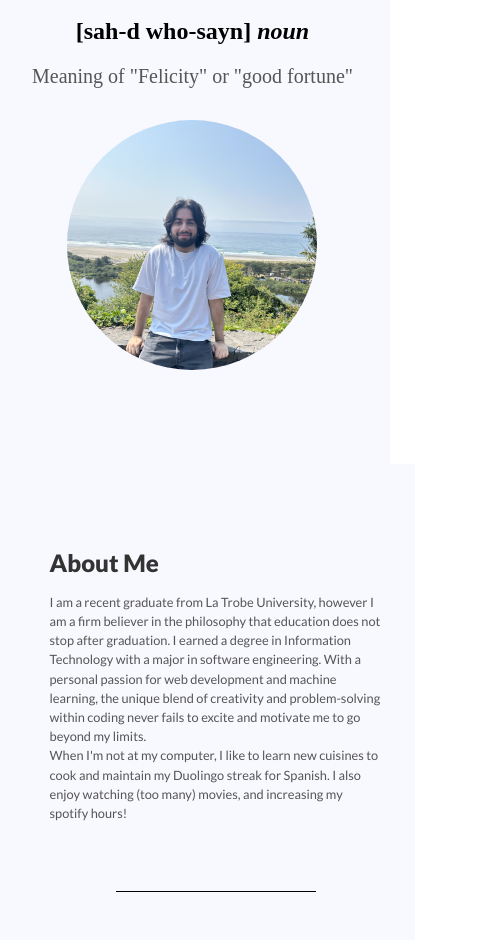
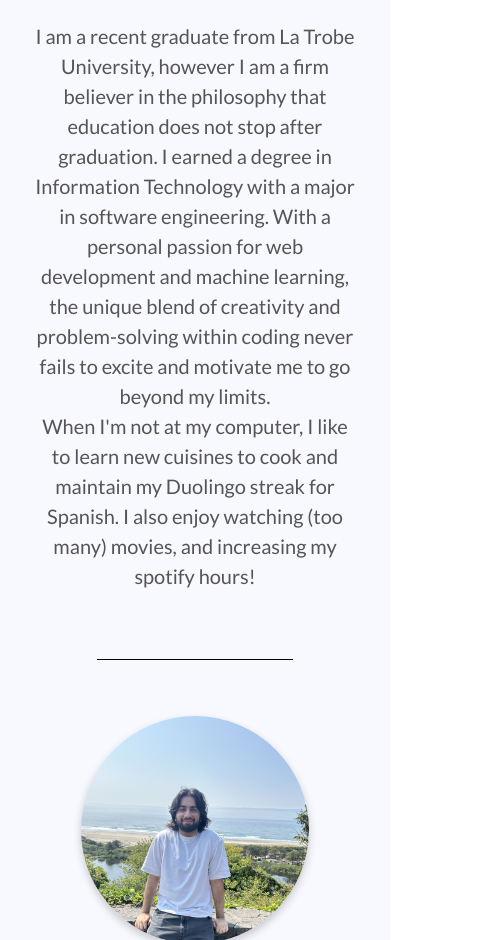
Before and after one commit to shjcc/saad-portfolio, a React (Vite) app in the folder saad-portfolio/: page / in a window 390 px wide. Shown: the part 1060-2000 px from the top of the page, 478 px wide, since content can reach past the window. Built offline with nearby package versions, Linux system fonts and the light colour scheme; a web font is replaced by a local one.

Commit message:
idk where im at lol so confused, about + hero section combined. need better animation for navbar

```diff
--- a/saad-portfolio/src/App.tsx
+++ b/saad-portfolio/src/App.tsx
@@ -1,6 +1,5 @@
 import Entry from './pages/entry/entry';
 import Home from './pages/home/home';
-
 
 const App = () => {
 
--- a/saad-portfolio/src/components/navbar.tsx
+++ b/saad-portfolio/src/components/navbar.tsx
@@ -28,7 +28,7 @@ const NavBar = () => {
     return (
         <motion.nav className={styles.navbar}
                     initial={{opacity: 0, x: -50 }}
-                    whileInView={{opacity: 1, x: 0, transition: { delay: 0.2, duration: 0.5 }}}
+                    whileInView={{opacity: 1, x: 0, transition: { delay: 1.2, duration: 0.5 }}}
                     viewport={ {once: false, amount: .5}}
         >
             <motion.ul className={styles.navList}
@@ -36,7 +36,7 @@ const NavBar = () => {
                        whileInView={{opacity: 1, x: 0, transition: { delay: 0.9, duration: 0.5 }}}
                        viewport={ {once: false, amount: .5}}
             >
-                {['home', 'about', 'education', 'skills', 'projects'].map((section) => (
+                {['about', 'education', 'skills', 'projects'].map((section) => (
                     <li key={section} className={styles.navItem}>
                         <a
                             href={`#${section}`}
--- a/saad-portfolio/src/pages/entry/entry.tsx
+++ b/saad-portfolio/src/pages/entry/entry.tsx
@@ -28,7 +28,7 @@ const Entry = () => {
                 </p>
 
                 <p className={styles.entryTyping}>
-                    <TypewriterEffect phrase="error: !!!131232@92n813192(*@Q*(#(*@naskj@*(!((!*@D@!@&&&&# " delay={4500}/>
+                    <TypewriterEffect phrase="error: !!!131232@92n813192(*@Q*(#(*@naskj@*(!((" delay={4500}/>
                 </p>
             </div>
 
--- a/saad-portfolio/src/pages/home/about.tsx
+++ b/saad-portfolio/src/pages/home/about.tsx
@@ -1,5 +1,6 @@
 import styles from '../../styles/about.module.css';
 import { motion } from 'framer-motion';
+import profile from "../../assets/profile.jpg";
 
 
 const About = () => {
@@ -7,24 +8,34 @@ const About = () => {
         <section id="about" className={styles.aboutContainer}>
             <div className={styles.aboutContent}>
                 <motion.h1 className={styles.aboutTitle}
-                           initial={{opacity: 0, x: -50 }}
-                           whileInView={{opacity: 1, x: 0, transition: { delay: 0.2, duration: 0.5 }}}
-                           viewport={ {once: false, amount: .5}}
+                           initial={{opacity: 0, x: -50}}
+                           whileInView={{opacity: 1, x: 0, transition: {delay: 0.2, duration: 0.5}}}
+                           viewport={{once: false, amount: .5}}
                 >
                     About Me
                 </motion.h1>
                 <motion.p className={styles.aboutDescription}
-                          initial={{opacity: 0, x: -50 }}
-                          whileInView={{opacity: 1, x: 0, transition: { delay: 0.4, duration: 0.5 }}}
-                          viewport={ {once: false, amount: .5}}
+                          initial={{opacity: 0, x: -50}}
+                          whileInView={{opacity: 1, x: 0, transition: {delay: 0.4, duration: 0.5}}}
+                          viewport={{once: false, amount: .5}}
                 >
-                    I am a recent graduate from La Trobe University, however I am a firm believer in the philosophy that education does not stop after graduation.
+                    I am a recent graduate from La Trobe University, however I am a firm believer in the philosophy that
+                    education does not stop after graduation.
                     I earned a degree in Information Technology with a major in software engineering.
-                    With a personal passion for web development and machine learning, the unique blend of creativity and problem-solving
+                    With a personal passion for web development and machine learning, the unique blend of creativity and
+                    problem-solving
                     within coding never fails to excite and motivate me to go beyond my limits.
-                    <br/>When I'm not at my computer, I like to learn new cuisines to cook and maintain my Duolingo streak for Spanish. I also enjoy watching (too many) movies, and increasing my spotify hours!
+                    <br/>When I'm not at my computer, I like to learn new cuisines to cook and maintain my Duolingo
+                    streak for Spanish. I also enjoy watching (too many) movies, and increasing my spotify hours!
                 </motion.p>
             </div>
+            <motion.div className={styles.aboutImgBox}
+                        initial={{opacity: 0, y: 50}}
+                        whileInView={{opacity: 1, y: 0, transition: {delay: 0.8, duration: 0.5}}}
+                        viewport={{once: false, amount: .5}}
+            >
+                <img src={profile} alt="Saad's Picture" className={styles.aboutImg}/>
+            </motion.div>
         </section>
     )
 }
--- a/saad-portfolio/src/pages/home/hero.tsx
+++ b/saad-portfolio/src/pages/home/hero.tsx
@@ -1,7 +1,5 @@
 import styles from '../../styles/hero.module.css';
 import Typewriter from "typewriter-effect";
-import selfie from "../../assets/profile.jpg";
-
 
 const Hero = () => {
     return (
@@ -21,7 +19,6 @@ const Hero = () => {
                 </h1>
                 <h2 className={styles.heroPronounce}>[sah-d who-sayn] <i>noun</i></h2>
                 <p className={styles.heroDefinition}>Meaning of "Felicity" or "good fortune" </p>
-                <img src={selfie} alt="Saad's Picture" className={styles.heroImg} />
             </div>
         </section>
     )
--- a/saad-portfolio/src/pages/home/home.tsx
+++ b/saad-portfolio/src/pages/home/home.tsx
@@ -1,6 +1,6 @@
 import styles from '../../styles/home.module.css';
 import Navbar from '../../components/navbar.tsx';
-import Hero from './hero.tsx';
+// import Hero from './hero.tsx';
 import About from './about.tsx';
 import Education from './education.tsx';
 import Skills from './skills.tsx';
@@ -11,9 +11,9 @@ const Home = () => {
     return (
         <div className={styles.homeContainer}>
             <Navbar/>
-            <div id="hero">
-                <Hero/>
-            </div>
+            {/*<div id="hero">*/}
+            {/*    <Hero/>*/}
+            {/*</div>*/}
             <div id="about">
                 <About/>
             </div>
--- a/saad-portfolio/src/styles/about.module.css
+++ b/saad-portfolio/src/styles/about.module.css
@@ -1,15 +1,17 @@
 @import url('https://fonts.googleapis.com/css2?family=Averia+Serif+Libre:ital,wght@0,300;0,400;0,700;1,300;1,400;1,700&family=Gothic+A1&family=Lato:ital,wght@0,100;0,300;0,400;0,700;0,900;1,100;1,300;1,400;1,700;1,900&family=Nanum+Myeongjo:wght@400;700;800&family=Oswald:wght@200..700&family=PT+Sans&family=VT323&display=swap');
 
 .aboutContainer {
-    padding: 4rem 2rem;
+    padding: 6rem 2rem;
     background-color: ghostwhite;
     display: flex;
-    justify-content: flex-start;
+    justify-content: space-between;
     align-items: center;
+    gap: 2rem;
 }
 
 .aboutContent {
-    max-width: 800px;
+    flex: 1;
+    max-width: calc(50%);
     margin-left: 5%;
     text-align: left;
 }
@@ -42,16 +44,32 @@
     font-style: normal;
 }
 
+.aboutImgBox {
+    flex: 1; /* Ensure equal distribution of width */
+    display: flex;
+    justify-content: center;
+    align-items: center;
+}
+
+.aboutImg {
+    max-width: 90%; /* Keep image responsive */
+    height: auto;
+    border-radius: 50%; /* Optional: make it circular */
+    box-shadow: 0 4px 8px rgba(0, 0, 0, 0.2); /* Add a subtle shadow */
+}
+
 @media (max-width: 768px) {
     .aboutContainer {
-        width: 90%;
+        flex-direction: column; /* Stack content and image */
+        align-items: center;
+        gap: 1.5rem; /* Reduce spacing for smaller screens */
     }
-    .aboutDescription {
-        font-size: 0.8rem;
+    .aboutContent {
+        max-width: 100%;
+        text-align: center; /* Center-align text for smaller screens */
+        margin: 0;
     }
-
-    .aboutTitle {
-        font-size: 1.5rem;
+    .aboutImg {
+        max-width: 70%; /* Resize the image for smaller screens */
     }
-
 }
--- a/saad-portfolio/src/styles/hero.module.css
+++ b/saad-portfolio/src/styles/hero.module.css
@@ -8,9 +8,7 @@
 
 .heroContent {
     position: absolute;
-
     text-align: center;
-
     max-width: 1200px;
     margin: 0 auto;
 }
```
